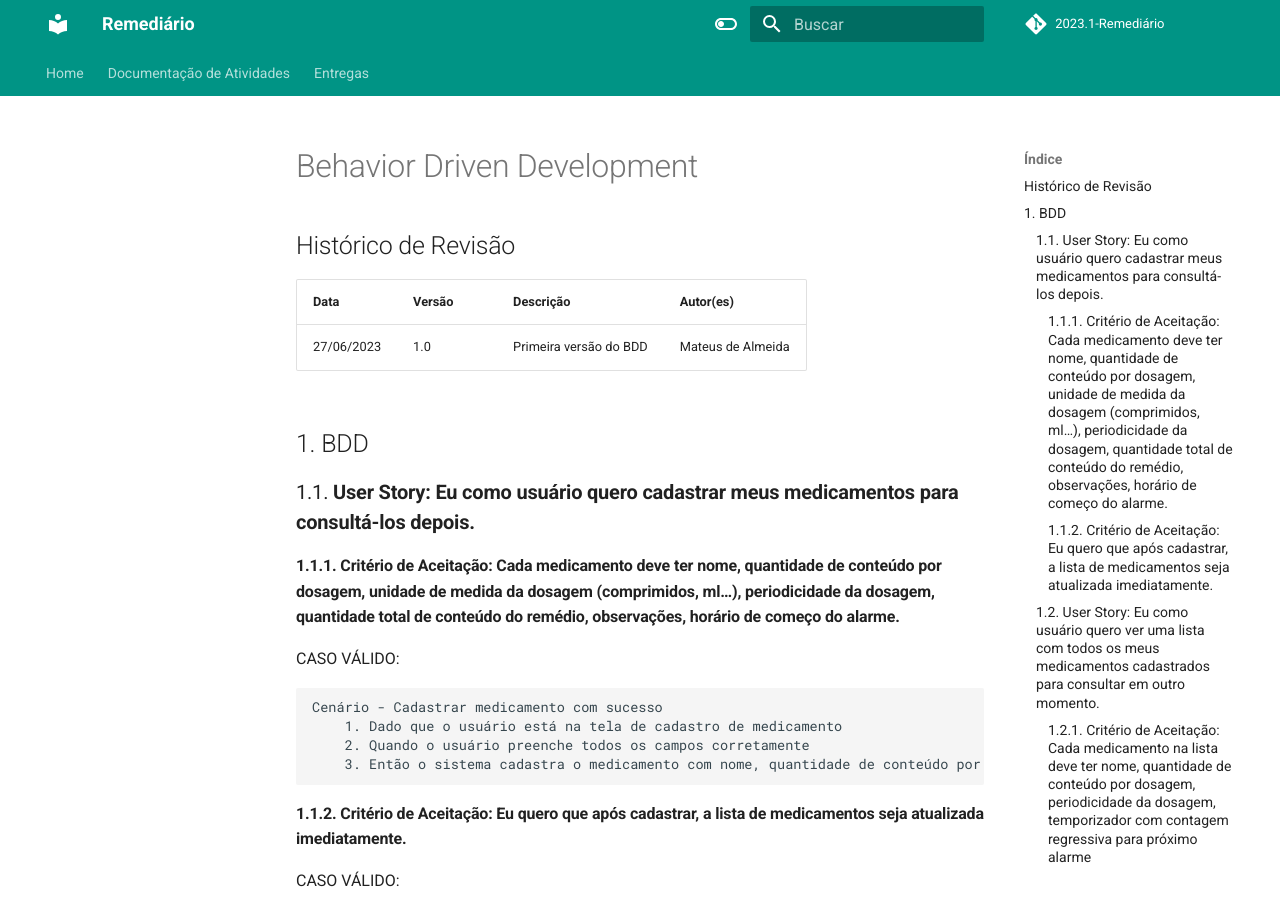
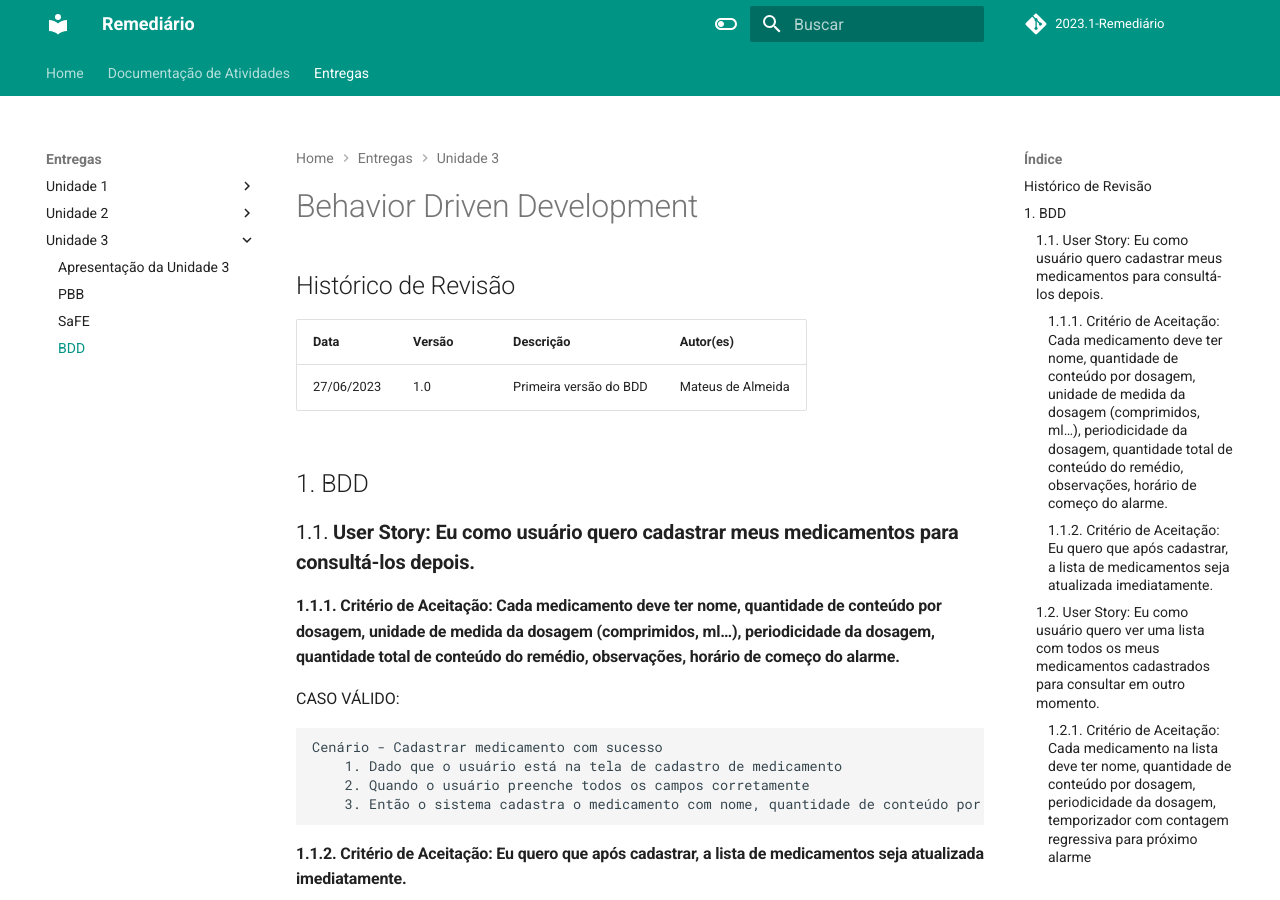
Before and after one commit to mdsreq-fga-unb/2023.1-Remediario, an MkDocs documentation site: the page built from docs/entregas/unidade3/BDD.md, in a window 1280 px wide and 900 px high. Built offline with MkDocs 1.6.1 and Material for MkDocs 9.7.7, drawn with Linux system fonts in a browser that asks for light colours; comment, search, counter and statistics services are not loaded.

Commit message:
Update mkdocs.yml

```diff
--- a/mkdocs.yml
+++ b/mkdocs.yml
@@ -53,6 +53,7 @@ nav:
           - Apresentação da Unidade 3: "entregas/unidade3/Apresentacao.md"
           - PBB: "entregas/unidade3/PBB.md"
           - SaFE: "entregas/unidade3/SaFE.md"
+          - BDD: "entregas/unidade3/BDD.md"
 
 extra:
   social:
```
